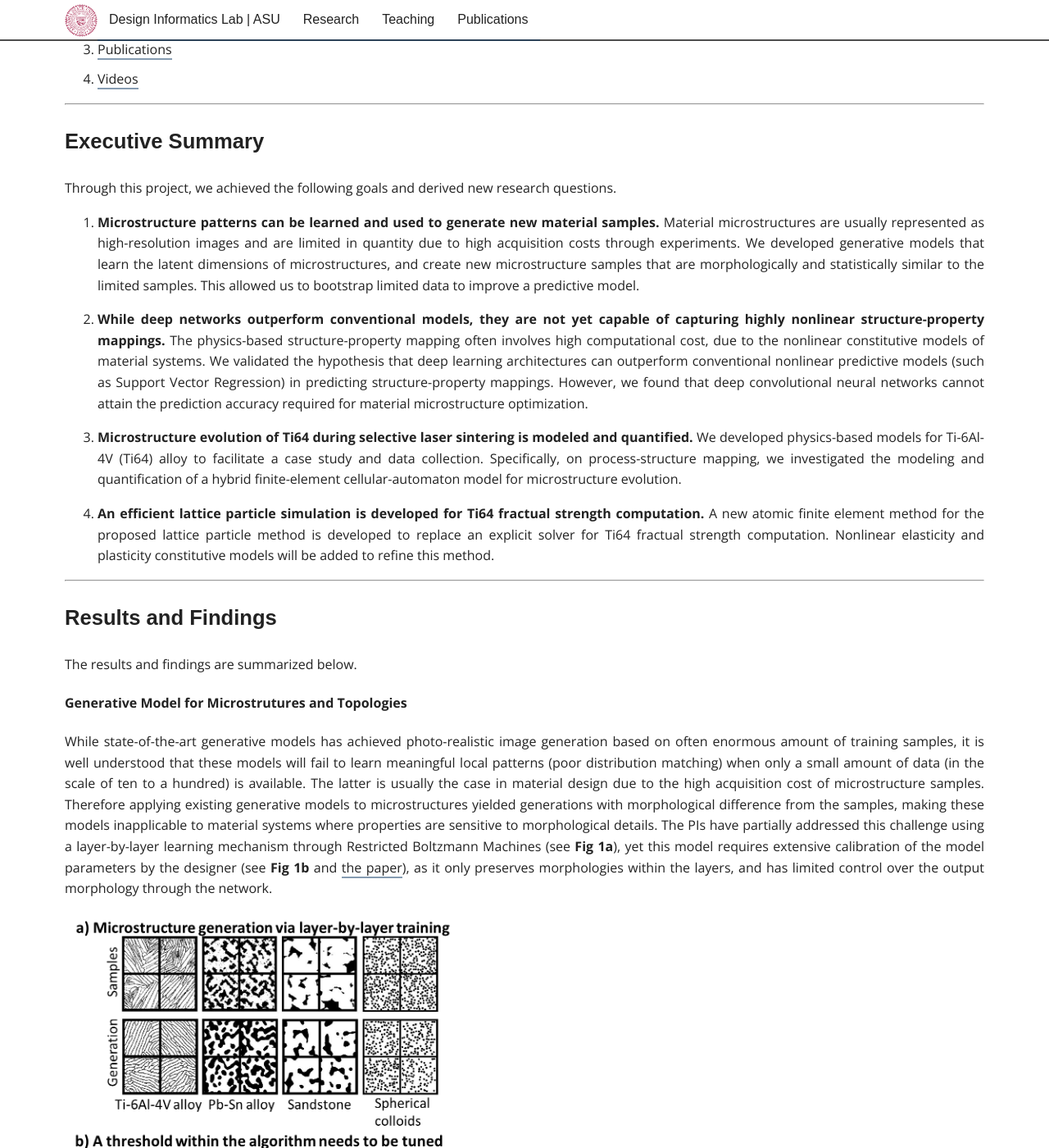
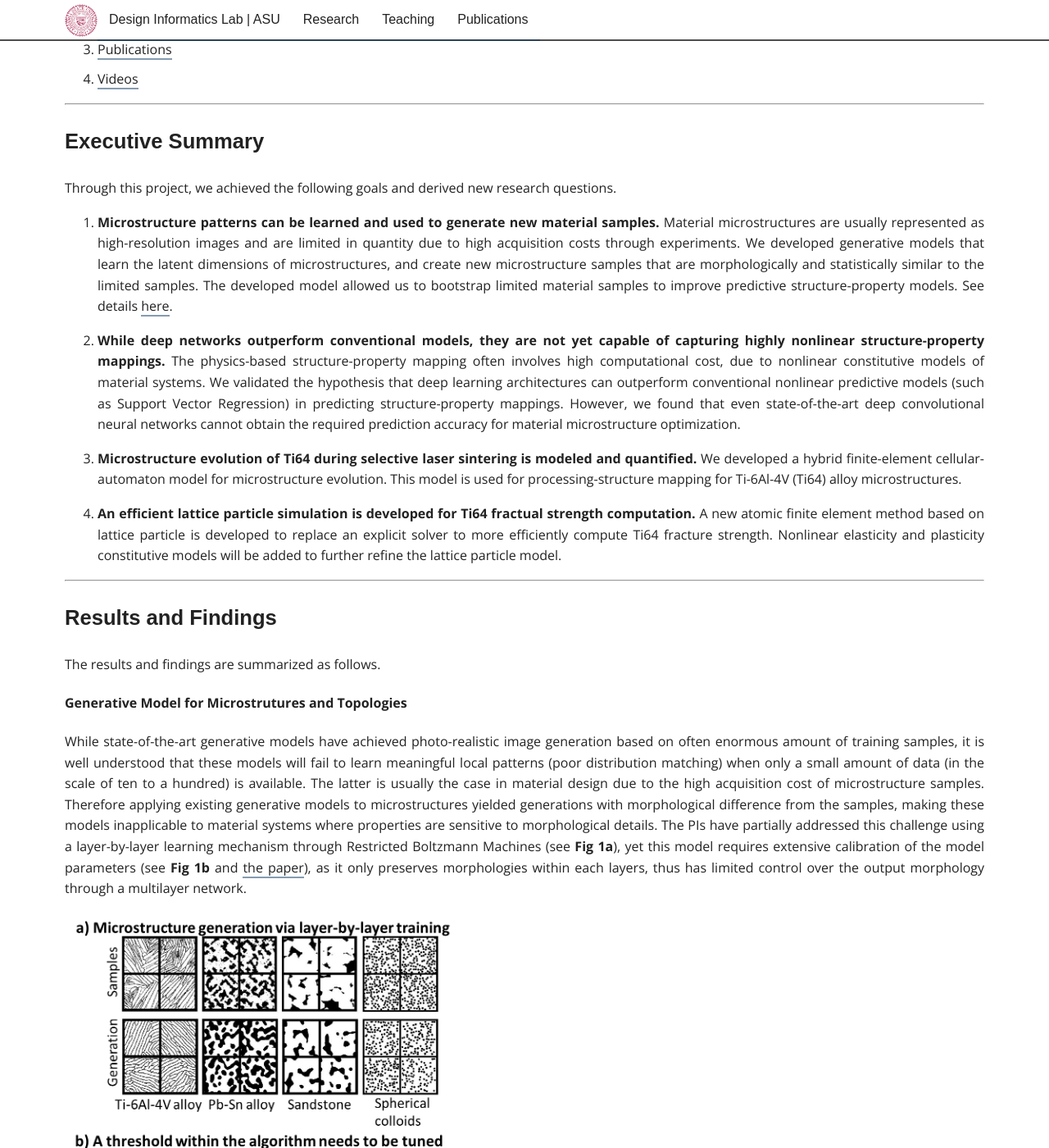
Before and after one commit to DesignInformaticsLab/DesignInformaticsLab.github.io, a Jekyll site: the page built from _posts/news/2017-08-20-materialdesign-report.md, in a window 1280 px wide and 1400 px high, scrolled down 447 px. Shown: the whole window at 82% size. Built offline with Jekyll 4.4.1, drawn with Linux system fonts in a browser that asks for light colours; some web fonts are replaced; some of the changed text lies outside the part shown.

Commit message:
updated hw

```diff
--- a/_posts/news/2017-08-20-materialdesign-report.md
+++ b/_posts/news/2017-08-20-materialdesign-report.md
@@ -31,34 +31,36 @@ Material microstructures are usually represented as high-resolution images and
 are limited in quantity due to high acquisition costs through experiments. We developed
 generative models that learn the latent dimensions of microstructures, and create
 new microstructure samples that are morphologically and statistically similar to
-the limited samples. This allowed us to bootstrap limited data to improve a predictive model.
+the limited samples. The developed model allowed us to bootstrap limited material samples to improve
+predictive structure-property models. See details [here](#prediction).
 
 2. **While deep networks outperform conventional models, they are not yet capable of capturing
- highly nonlinear structure-property mappings.** The physics-based structure-property mapping often involves high computational cost,
-due to the nonlinear constitutive models of material systems. We validated the hypothesis
+ highly nonlinear structure-property mappings.** The physics-based structure-property mapping often
+ involves high computational cost,
+due to nonlinear constitutive models of material systems. We validated the hypothesis
 that deep learning architectures can outperform conventional nonlinear predictive models
 (such as Support Vector Regression) in predicting structure-property mappings. However, we
- found that deep convolutional neural networks cannot attain the prediction accuracy required
+ found that even state-of-the-art deep convolutional neural networks
+ cannot obtain the required prediction accuracy
  for material microstructure optimization.
 
 3. **Microstructure evolution of Ti64 during selective laser sintering is modeled and quantified.**
-We developed physics-based models for Ti-6Al-4V (Ti64) alloy to facilitate a case study
-and data collection. Specifically, on process-structure mapping, we investigated the modeling and quantification of
-a hybrid finite-element cellular-automaton model for microstructure evolution.
+We developed a hybrid finite-element cellular-automaton model for microstructure evolution.
+ This model is used for processing-structure mapping for Ti-6Al-4V (Ti64) alloy microstructures.
 
 4. **An efficient lattice particle simulation is developed for Ti64 fractual strength computation.**
-A new atomic finite element method for the proposed lattice particle method is developed to
- replace an explicit solver for Ti64 fractual strength computation. Nonlinear elasticity and plasticity
- constitutive models will be added to refine this method.
+A new atomic finite element method based on lattice particle is developed to
+ replace an explicit solver to more efficiently compute Ti64 fracture strength. Nonlinear elasticity
+ and plasticity constitutive models will be added to further refine the lattice particle model.
 
 ***
 
 ### **Results and Findings <a name="results"></a>**
 
-The results and findings are summarized below.
+The results and findings are summarized as follows.
 
 #### Generative Model for Microstrutures and Topologies <a name="generative"></a>
-While state-of-the-art generative models has achieved photo-realistic image generation
+While state-of-the-art generative models have achieved photo-realistic image generation
 based on often enormous amount of training samples, it is well understood that these models
 will fail to learn meaningful local patterns (poor distribution matching) when only a small
 amount of data (in the scale of ten to a hundred) is available. The latter is usually the
@@ -68,9 +70,9 @@ morphological difference from the samples, making these models inapplicable to m
 systems where properties are sensitive to morphological details. The PIs have partially
 addressed this challenge using a layer-by-layer learning mechanism through Restricted
 Boltzmann Machines (see **Fig 1a**), yet this model requires extensive calibration of
-the model parameters by the designer (see **Fig 1b** and [the paper][jmdcang]),
+the model parameters (see **Fig 1b** and [the paper][jmdcang]),
 as it only preserves morphologies within
-the layers, and has limited control over the output morphology through the network.
+each layers, thus has limited control over the output morphology through a multilayer network.
 
 <img src="/_images/nsfmaterial2017report/fig1.png" alt="Drawing" style="height: 400px;"/>
 
@@ -85,7 +87,7 @@ hidden-layer activations (denoted as the *style vector*) of a convolutional neur
 network (CNN) when the image passes through it, and optimizes new images to match their
 style vectors to the target (see **Fig 2a** for ST on material images). Nonetheless,
 ST is not generative, since the generation of each new image requires an optimization
-directly in the image space, and thus are costly.
+directly in the image space.
 Our model combines ST with a generative model: In each iteration of the
 training, we pass both the generated images and the samples through a pre-trained CNN
 (a [*very deep network*][vgg]) to calculate the discrepancy between their style vectors.
```
